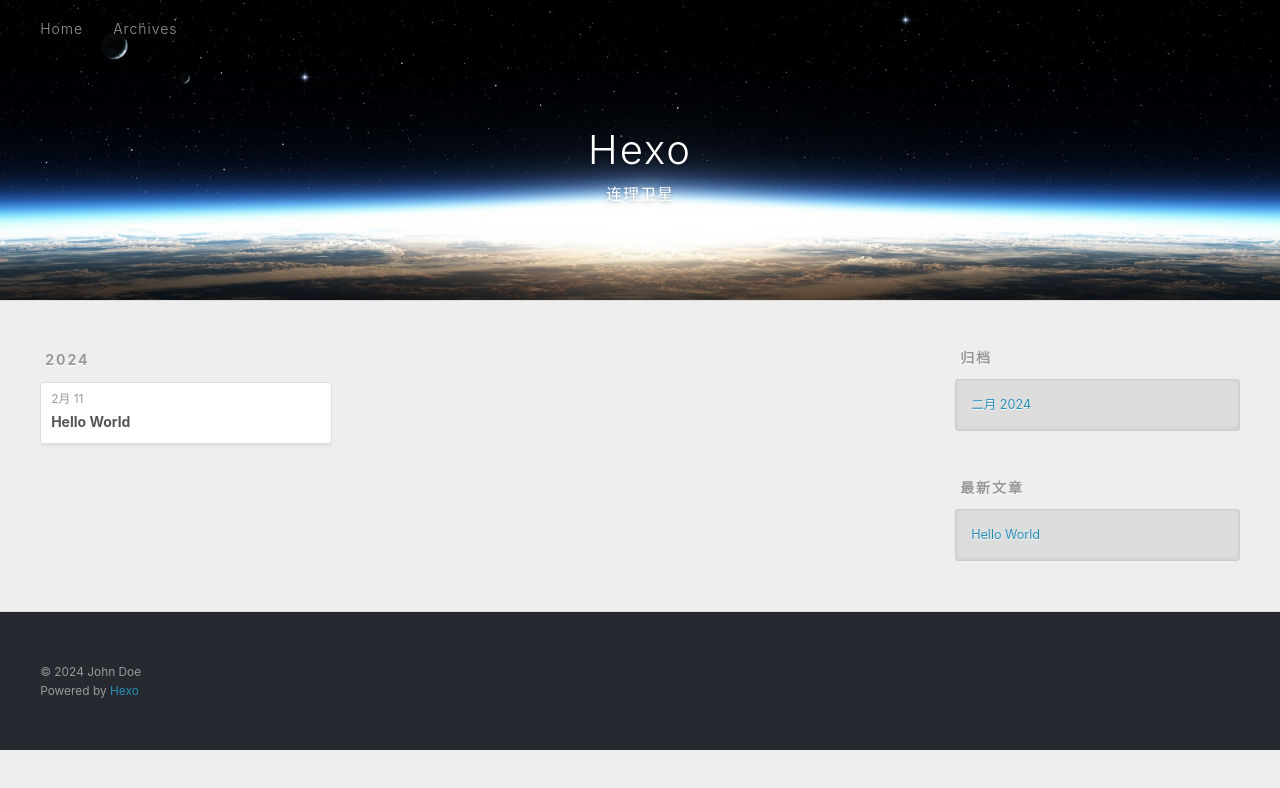
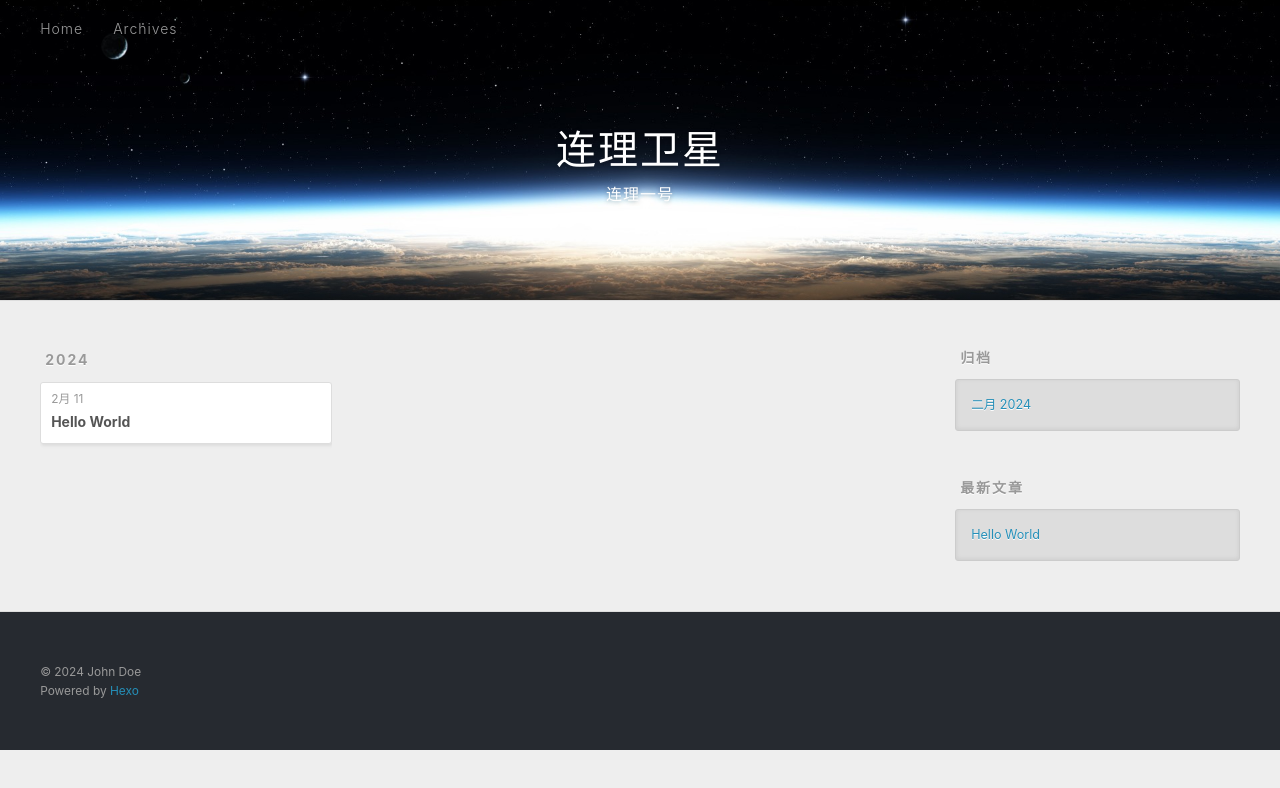
Before and after one commit to TSYMETYMATY/TSYMETYMATY.github.io, a plain HTML site: page archives/2024/02/index.html in a window 1280 px wide. Drawn offline with Linux system fonts and the light colour scheme.

Commit message:
Site updated: 2024-02-15 21:40:36

```diff
--- a/archives/2024/02/index.html
+++ b/archives/2024/02/index.html
@@ -4,17 +4,17 @@
   <meta charset="utf-8">
 
 
-  <title>归档: 2024/2 | Hexo</title>
+  <title>归档: 2024/2 | 连理卫星</title>
   <meta name="viewport" content="width=device-width, initial-scale=1, shrink-to-fit=no">
   <meta property="og:type" content="website">
-<meta property="og:title" content="Hexo">
+<meta property="og:title" content="连理卫星">
 <meta property="og:url" content="https://tsymetymaty.github.io/archives/2024/02/index.html">
-<meta property="og:site_name" content="Hexo">
+<meta property="og:site_name" content="连理卫星">
 <meta property="og:locale" content="zh_CN">
 <meta property="article:author" content="John Doe">
 <meta name="twitter:card" content="summary">
 
-    <link rel="alternate" href="/atom.xml" title="Hexo" type="application/atom+xml">
+    <link rel="alternate" href="/atom.xml" title="连理卫星" type="application/atom+xml">
 
 
     <link rel="shortcut icon" href="/favicon.png">
@@ -39,11 +39,11 @@
   <div id="header-outer" class="outer">
     <div id="header-title" class="inner">
       <h1 id="logo-wrap">
-        <a href="/" id="logo">Hexo</a>
+        <a href="/" id="logo">连理卫星</a>
       </h1>
 
         <h2 id="subtitle-wrap">
-          <a href="/" id="subtitle">连理卫星</a>
+          <a href="/" id="subtitle">连理一号</a>
         </h2>
 
     </div>
```
Also changed, not shown: 2024/02/11/hello-world/index.html (+5 -5 lines), archives/2024/index.html (+6 -6 lines), archives/index.html (+6 -6 lines), index.html (+6 -6 lines).
